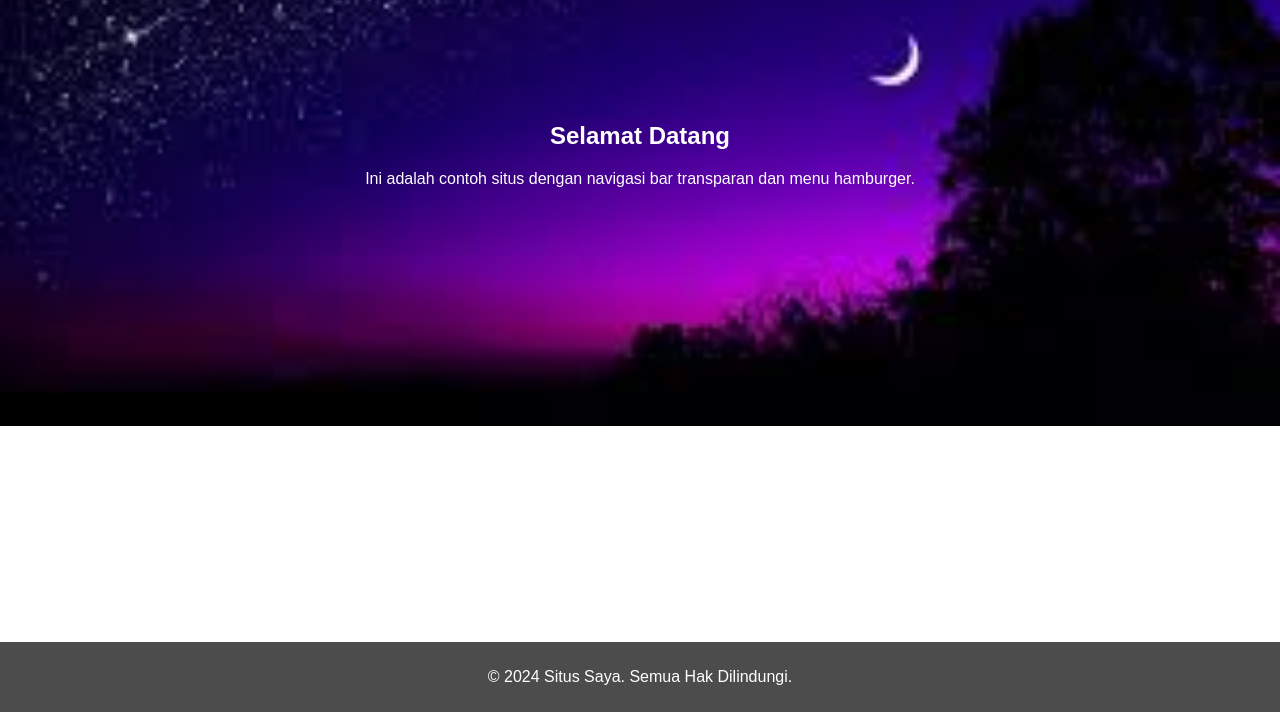
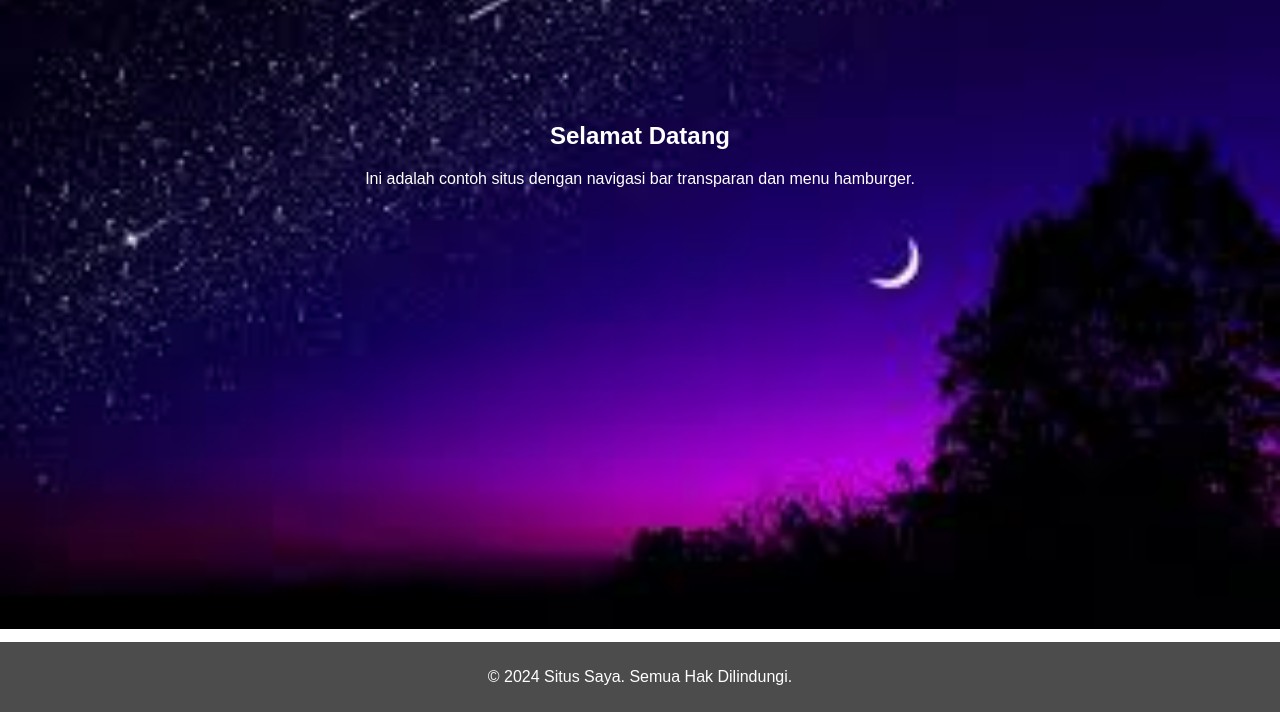
Before and after one commit to stivewori/stivewori.github.io, a plain HTML site: page fsdgf.html in a window 1280 px wide. Shown: the part 88-800 px from the top of the page. Drawn offline with Linux system fonts and the light colour scheme.

Commit message:
Update fsdgf.html

```diff
--- a/fsdgf.html
+++ b/fsdgf.html
@@ -13,7 +13,7 @@
     padding: 0;
     background-image: url('notme.jpeg');
     background-size: cover; /* Adjusts the image to cover the entire background */
-    background-position: center; /* Centers the image */
+    background-position: contain; /* Centers the image */
     background-repeat: no-repeat; /* Prevents the image from repeating */
     animation: fadeIn 2s ease-in-out;
 }
```
